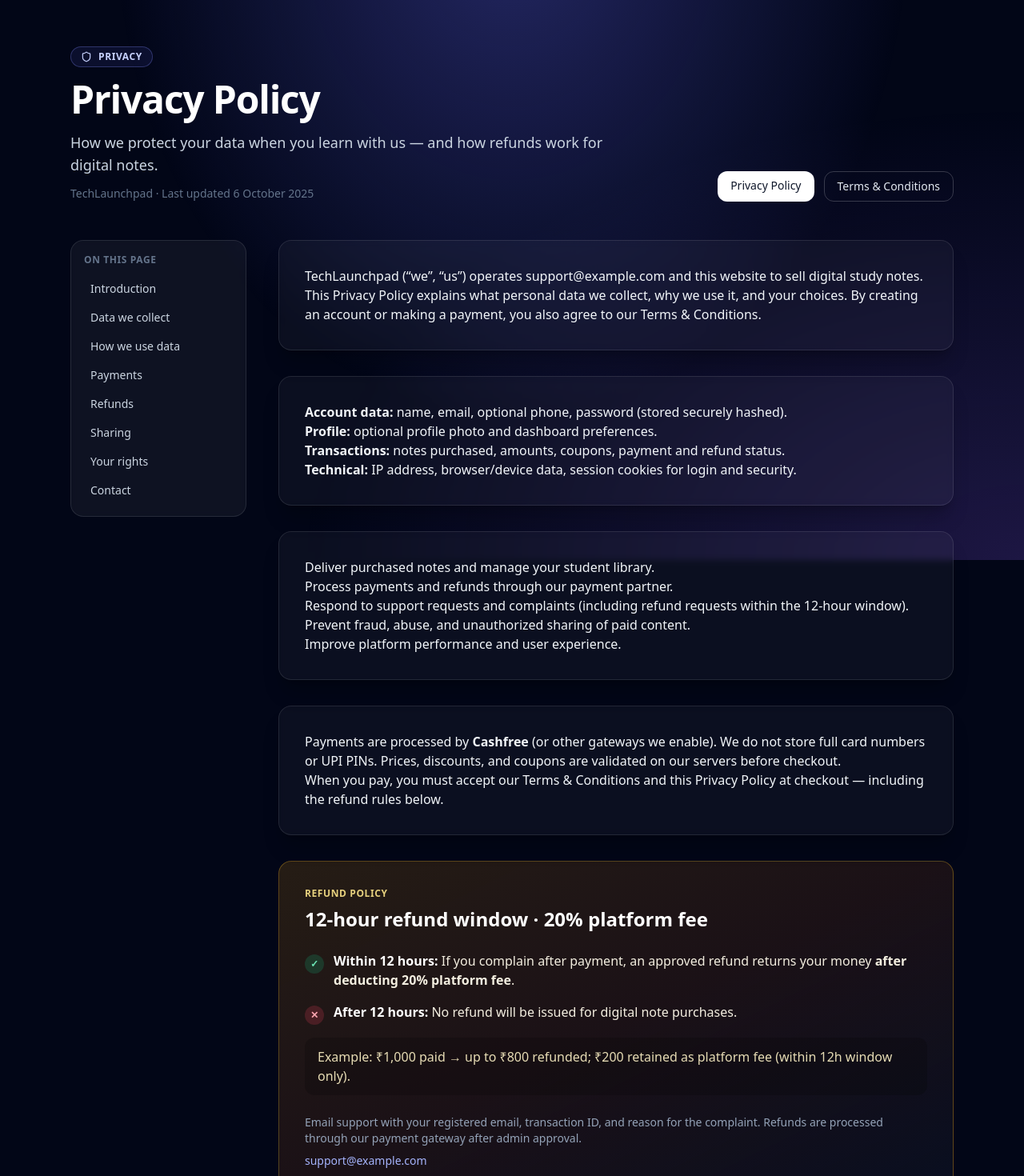
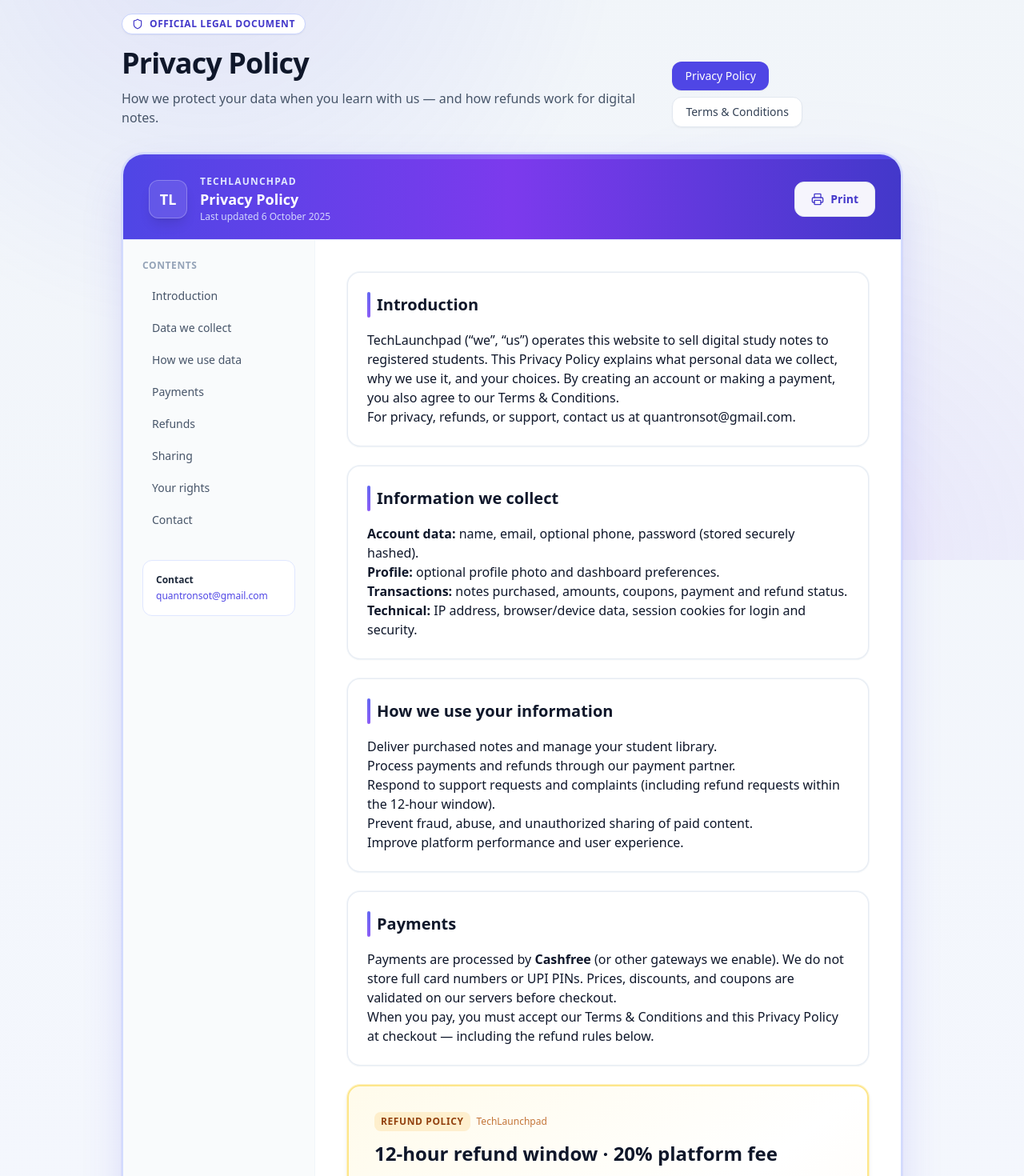
Before and after one commit to SHPDH09/premium-notes-marketplace, a Next.js app: page /privacy in a window 1280 px wide. Shown: the part 100-1570 px from the top of the page at 80% size. Built offline with nearby package versions, Linux system fonts and the light colour scheme; no server answers.

Commit message:
feat(ui): premium branded legal pages, testimonials, support email
Redesign privacy/terms in framed document layout with print button.
Premium gradient testimonial cards. Default support email quantronsot@gmail.com.

Co-authored-by: RAUNAK KUMAR <SHPDH09@users.noreply.github.com>

```diff
--- a/src/app/globals.css
+++ b/src/app/globals.css
@@ -17,3 +17,22 @@ body {
     text-wrap: balance;
   }
 }
+
+@media print {
+  @page {
+    margin: 1.2cm;
+  }
+
+  body {
+    background: white !important;
+  }
+
+  .no-print {
+    display: none !important;
+  }
+
+  #legal-document {
+    box-shadow: none !important;
+    border: 1px solid #c7d2fe !important;
+  }
+}
--- a/src/app/privacy/page.tsx
+++ b/src/app/privacy/page.tsx
@@ -31,16 +31,20 @@ export default function PrivacyPolicyPage() {
       subtitle="How we protect your data when you learn with us — and how refunds work for digital notes."
       nav={nav}
     >
-      <LegalSection id="intro">
+      <LegalSection id="intro" title="Introduction">
         <p>
-          {brand.name} (&ldquo;we&rdquo;, &ldquo;us&rdquo;) operates {brand.supportEmail} and this website to sell
-          digital study notes. This Privacy Policy explains what personal data we collect, why we use it, and your
+          {brand.name} (&ldquo;we&rdquo;, &ldquo;us&rdquo;) operates this website to sell digital study notes to
+          registered students. This Privacy Policy explains what personal data we collect, why we use it, and your
           choices. By creating an account or making a payment, you also agree to our{" "}
           <Link href="/terms">Terms &amp; Conditions</Link>.
         </p>
+        <p>
+          For privacy, refunds, or support, contact us at{" "}
+          <a href={`mailto:${brand.supportEmail}`}>{brand.supportEmail}</a>.
+        </p>
       </LegalSection>
 
-      <LegalSection id="data">
+      <LegalSection id="data" title="Information we collect">
         <ul>
           <li>
             <strong>Account data:</strong> name, email, optional phone, password (stored securely hashed).
@@ -57,7 +61,7 @@ export default function PrivacyPolicyPage() {
         </ul>
       </LegalSection>
 
-      <LegalSection id="use">
+      <LegalSection id="use" title="How we use your information">
         <ul>
           <li>Deliver purchased notes and manage your student library.</li>
           <li>Process payments and refunds through our payment partner.</li>
@@ -67,7 +71,7 @@ export default function PrivacyPolicyPage() {
         </ul>
       </LegalSection>
 
-      <LegalSection id="payments">
+      <LegalSection id="payments" title="Payments">
         <p>
           Payments are processed by <strong>Cashfree</strong> (or other gateways we enable). We do not store full
           card numbers or UPI PINs. Prices, discounts, and coupons are validated on our servers before checkout.
@@ -80,14 +84,14 @@ export default function PrivacyPolicyPage() {
 
       <RefundHighlightCard />
 
-      <LegalSection id="refunds-detail">
+      <LegalSection id="refunds-detail" title="Refund details">
         <p>{refundPolicyParagraphs.withinWindow}</p>
         <p>{refundPolicyParagraphs.afterWindow}</p>
         <p>{refundPolicyParagraphs.partialRefunds}</p>
         <p>{refundPolicyParagraphs.howToRequest}</p>
       </LegalSection>
 
-      <LegalSection id="sharing">
+      <LegalSection id="sharing" title="Data sharing">
         <p>
           We share data only with trusted providers (hosting, database, file storage, payment processing) under
           contracts that require them to protect your information. We do <strong>not</strong> sell your personal
@@ -95,7 +99,7 @@ export default function PrivacyPolicyPage() {
         </p>
       </LegalSection>
 
-      <LegalSection id="rights">
+      <LegalSection id="rights" title="Your rights">
         <p>
           You may update your profile, change your password, or request deletion of your account by emailing{" "}
           <a href={`mailto:${brand.supportEmail}`}>{brand.supportEmail}</a>. You may request a copy of personal data
@@ -103,7 +107,7 @@ export default function PrivacyPolicyPage() {
         </p>
       </LegalSection>
 
-      <LegalSection id="contact">
+      <LegalSection id="contact" title="Contact">
         <p>
           Privacy or refund questions:{" "}
           <a href={`mailto:${brand.supportEmail}`}>{brand.supportEmail}</a>
--- /dev/null
+++ b/src/components/legal/legal-document-chrome.tsx
@@ -0,0 +1,37 @@
+"use client";
+
+import { Printer } from "lucide-react";
+import { brand } from "@/config/brand";
+import { Button } from "@/components/ui/button";
+
+export function LegalDocumentChrome({
+  docTitle,
+  lastUpdated,
+}: {
+  docTitle: string;
+  lastUpdated: string;
+}) {
+  return (
+    <div className="no-print flex flex-wrap items-center justify-between gap-4 border-b border-indigo-100 bg-gradient-to-r from-indigo-600 via-violet-600 to-indigo-700 px-6 py-5 sm:px-8">
+      <div className="flex items-center gap-4">
+        <div className="flex h-12 w-12 items-center justify-center rounded-xl border border-white/25 bg-white/10 text-lg font-bold text-white shadow-lg backdrop-blur-sm">
+          {brand.logoText}
+        </div>
+        <div>
+          <p className="text-xs font-semibold uppercase tracking-widest text-indigo-100">{brand.name}</p>
+          <p className="text-lg font-semibold text-white">{docTitle}</p>
+          <p className="text-xs text-indigo-100/90">Last updated {lastUpdated}</p>
+        </div>
+      </div>
+      <Button
+        type="button"
+        variant="secondary"
+        className="gap-2 bg-white/95 text-indigo-700 hover:bg-white"
+        onClick={() => window.print()}
+      >
+        <Printer className="h-4 w-4" />
+        Print
+      </Button>
+    </div>
+  );
+}
--- a/src/components/legal/legal-page-shell.tsx
+++ b/src/components/legal/legal-page-shell.tsx
@@ -5,6 +5,7 @@ import { brand } from "@/config/brand";
 import { LEGAL_LAST_UPDATED, refundPolicyParagraphs } from "@/lib/legal/refund-policy-content";
 import { PLATFORM_REFUND_FEE_PERCENT, REFUND_WINDOW_HOURS } from "@/lib/refund-policy";
 import { Shield, FileText } from "lucide-react";
+import { LegalDocumentChrome } from "@/components/legal/legal-document-chrome";
 
 type NavItem = { id: string; label: string };
 
@@ -24,43 +25,38 @@ export function LegalPageShell({
   const Icon = variant === "privacy" ? Shield : FileText;
 
   return (
-    <div className="min-h-screen bg-slate-950 text-slate-100">
-      <div className="pointer-events-none fixed inset-0 bg-[radial-gradient(ellipse_at_top,_rgba(99,102,241,0.35),transparent_55%),radial-gradient(ellipse_at_bottom_right,_rgba(139,92,246,0.2),transparent_50%)]" />
+    <div className="min-h-screen bg-gradient-to-b from-slate-100 via-indigo-50/40 to-slate-100 print:bg-white">
+      <div className="pointer-events-none fixed inset-0 bg-[radial-gradient(circle_at_20%_0%,rgba(99,102,241,0.12),transparent_40%),radial-gradient(circle_at_80%_100%,rgba(139,92,246,0.1),transparent_45%)] print:hidden" />
       <div className="relative">
-        <div className="border-b border-white/10 bg-slate-950/80 backdrop-blur-md">
         <PublicNavbar />
-        </div>
 
-        <header className="mx-auto max-w-6xl px-4 pb-12 pt-14 sm:px-6 lg:pt-20">
+        <header className="no-print mx-auto max-w-5xl px-4 pb-8 pt-10 sm:px-6">
           <div className="flex flex-col gap-6 lg:flex-row lg:items-end lg:justify-between">
             <div>
-              <div className="inline-flex items-center gap-2 rounded-full border border-indigo-400/30 bg-indigo-500/10 px-3 py-1 text-xs font-semibold uppercase tracking-wider text-indigo-200">
+              <div className="inline-flex items-center gap-2 rounded-full border border-indigo-200 bg-white px-3 py-1 text-xs font-semibold uppercase tracking-wider text-indigo-700 shadow-sm">
                 <Icon className="h-3.5 w-3.5" />
-                {variant === "privacy" ? "Privacy" : "Terms"}
+                Official legal document
               </div>
-              <h1 className="mt-4 text-4xl font-bold tracking-tight text-white sm:text-5xl">{title}</h1>
-              <p className="mt-4 max-w-2xl text-lg text-slate-300">{subtitle}</p>
-              <p className="mt-3 text-sm text-slate-500">
-                {brand.name} · Last updated {LEGAL_LAST_UPDATED}
-              </p>
+              <h1 className="mt-4 text-3xl font-bold tracking-tight text-slate-900 sm:text-4xl">{title}</h1>
+              <p className="mt-3 max-w-2xl text-slate-600">{subtitle}</p>
             </div>
-            <div className="flex flex-wrap gap-3 text-sm">
+            <div className="flex flex-wrap gap-2 text-sm">
               <Link
                 href="/privacy"
-                className={`rounded-xl px-4 py-2 font-medium transition ${
+                className={`rounded-xl px-4 py-2 font-medium shadow-sm transition ${
                   variant === "privacy"
-                    ? "bg-white text-slate-900"
-                    : "border border-white/20 text-slate-200 hover:bg-white/10"
+                    ? "bg-indigo-600 text-white"
+                    : "border border-slate-200 bg-white text-slate-700 hover:border-indigo-200"
                 }`}
               >
                 Privacy Policy
               </Link>
               <Link
                 href="/terms"
-                className={`rounded-xl px-4 py-2 font-medium transition ${
+                className={`rounded-xl px-4 py-2 font-medium shadow-sm transition ${
                   variant === "terms"
-                    ? "bg-white text-slate-900"
-                    : "border border-white/20 text-slate-200 hover:bg-white/10"
+                    ? "bg-indigo-600 text-white"
+                    : "border border-slate-200 bg-white text-slate-700 hover:border-indigo-200"
                 }`}
               >
                 Terms &amp; Conditions
@@ -69,26 +65,47 @@ export function LegalPageShell({
           </div>
         </header>
 
-        <div className="mx-auto grid max-w-6xl gap-10 px-4 pb-20 sm:px-6 lg:grid-cols-[220px_1fr]">
-          <aside className="hidden lg:block">
-            <nav className="sticky top-24 space-y-1 rounded-2xl border border-white/10 bg-white/5 p-4 text-sm backdrop-blur-sm">
-              <p className="mb-3 text-xs font-semibold uppercase tracking-wider text-slate-500">On this page</p>
+        <div className="mx-auto max-w-5xl px-4 pb-16 sm:px-6 print:max-w-none print:px-0">
+          {/* Premium branded frame */}
+          <div
+            id="legal-document"
+            className="overflow-hidden rounded-[1.75rem] border-2 border-indigo-200/80 bg-white shadow-[0_25px_60px_-15px_rgba(79,70,229,0.25)] ring-1 ring-indigo-500/10 print:rounded-none print:border print:shadow-none"
+          >
+            <div className="h-1.5 bg-gradient-to-r from-indigo-600 via-violet-500 to-indigo-600 print:hidden" />
+            <LegalDocumentChrome docTitle={title} lastUpdated={LEGAL_LAST_UPDATED} />
+
+            <div className="grid gap-0 lg:grid-cols-[240px_1fr]">
+              <aside className="no-print hidden border-r border-slate-100 bg-slate-50/80 p-6 lg:block">
+                <p className="mb-3 text-xs font-bold uppercase tracking-wider text-slate-400">Contents</p>
+                <nav className="space-y-1 text-sm">
                   {nav.map((item) => (
                     <a
                       key={item.id}
                       href={`#${item.id}`}
-                  className="block rounded-lg px-2 py-1.5 text-slate-300 transition hover:bg-white/10 hover:text-white"
+                      className="block rounded-lg px-3 py-2 text-slate-600 transition hover:bg-white hover:text-indigo-700 hover:shadow-sm"
                     >
                       {item.label}
                     </a>
                   ))}
                 </nav>
+                <div className="mt-8 rounded-xl border border-indigo-100 bg-white p-4 text-xs text-slate-500">
+                  <p className="font-semibold text-slate-800">Contact</p>
+                  <a href={`mailto:${brand.supportEmail}`} className="mt-1 block break-all text-indigo-600">
+                    {brand.supportEmail}
+                  </a>
+                </div>
               </aside>
 
-          <div className="space-y-8">{children}</div>
+              <div className="space-y-6 p-6 sm:p-8 lg:p-10">{children}</div>
             </div>
 
-        <div className="border-t border-white/10 bg-slate-950">
+            <div className="border-t border-indigo-100 bg-gradient-to-r from-slate-50 to-indigo-50/50 px-6 py-4 text-center text-xs text-slate-500 sm:px-8">
+              © {new Date().getFullYear()} {brand.name}. All rights reserved.
+            </div>
+          </div>
+        </div>
+
+        <div className="no-print">
           <SiteFooter />
         </div>
       </div>
@@ -108,11 +125,16 @@ export function LegalSection({
   return (
     <section
       id={id}
-      className="scroll-mt-28 rounded-2xl border border-white/10 bg-white/[0.04] p-6 shadow-xl shadow-black/20 backdrop-blur-sm sm:p-8"
+      className="scroll-mt-28 rounded-2xl border border-slate-200/80 bg-white p-6 shadow-sm ring-1 ring-slate-100 print:break-inside-avoid print:shadow-none"
     >
-      {title ? <h2 className="text-xl font-semibold text-white sm:text-2xl">{title}</h2> : null}
+      {title ? (
+        <h2 className="flex items-center gap-2 text-xl font-semibold text-slate-900">
+          <span className="h-8 w-1 rounded-full bg-gradient-to-b from-indigo-500 to-violet-500" />
+          {title}
+        </h2>
+      ) : null}
       <div
-        className={`prose prose-invert max-w-none prose-p:text-slate-300 prose-li:text-slate-300 prose-strong:text-white prose-a:text-indigo-300 hover:prose-a:text-indigo-200 ${title ? "mt-4" : ""}`}
+        className={`prose prose-slate max-w-none prose-headings:text-slate-900 prose-a:text-indigo-600 ${title ? "mt-4" : ""}`}
       >
         {children}
       </div>
@@ -124,41 +146,41 @@ export function RefundHighlightCard() {
   return (
     <div
       id="refunds"
-      className="scroll-mt-28 overflow-hidden rounded-2xl border border-amber-400/30 bg-gradient-to-br from-amber-500/15 via-orange-500/10 to-slate-900/50 p-6 sm:p-8"
+      className="scroll-mt-28 overflow-hidden rounded-2xl border-2 border-amber-200 bg-gradient-to-br from-amber-50 via-white to-orange-50 p-6 shadow-md ring-1 ring-amber-100 sm:p-8 print:break-inside-avoid"
     >
-      <p className="text-xs font-bold uppercase tracking-wider text-amber-200/90">Refund policy</p>
-      <h2 className="mt-2 text-2xl font-bold text-white">{refundPolicyParagraphs.headline}</h2>
-      <ul className="mt-6 space-y-4 text-sm leading-relaxed text-amber-50/95 sm:text-base">
-        <li className="flex gap-3">
-          <span className="mt-1 flex h-6 w-6 shrink-0 items-center justify-center rounded-full bg-emerald-500/20 text-xs font-bold text-emerald-300">
+      <div className="flex items-center gap-2">
+        <span className="rounded-lg bg-amber-500/15 px-2 py-1 text-xs font-bold uppercase tracking-wider text-amber-800">
+          Refund policy
+        </span>
+        <span className="text-xs font-medium text-amber-700/80">{brand.name}</span>
+      </div>
+      <h2 className="mt-3 text-2xl font-bold text-slate-900">{refundPolicyParagraphs.headline}</h2>
+      <ul className="mt-6 space-y-4 text-sm leading-relaxed text-slate-700 sm:text-base">
+        <li className="flex gap-3 rounded-xl border border-emerald-100 bg-emerald-50/80 p-4">
+          <span className="flex h-7 w-7 shrink-0 items-center justify-center rounded-full bg-emerald-600 text-xs font-bold text-white">
             ✓
           </span>
           <span>
-            <strong className="text-white">Within {REFUND_WINDOW_HOURS} hours:</strong> If you complain after
-            payment, an approved refund returns your money <strong>after deducting {PLATFORM_REFUND_FEE_PERCENT}%
-            platform fee</strong>.
+            <strong>Within {REFUND_WINDOW_HOURS} hours:</strong> If you complain after payment, an approved refund
+            returns your money <strong>after deducting {PLATFORM_REFUND_FEE_PERCENT}% platform fee</strong>.
           </span>
         </li>
-        <li className="flex gap-3">
-          <span className="mt-1 flex h-6 w-6 shrink-0 items-center justify-center rounded-full bg-rose-500/20 text-xs font-bold text-rose-300">
+        <li className="flex gap-3 rounded-xl border border-rose-100 bg-rose-50/80 p-4">
+          <span className="flex h-7 w-7 shrink-0 items-center justify-center rounded-full bg-rose-600 text-xs font-bold text-white">
             ✕
           </span>
           <span>
-            <strong className="text-white">After {REFUND_WINDOW_HOURS} hours:</strong> No refund will be
-            issued for digital note purchases.
+            <strong>After {REFUND_WINDOW_HOURS} hours:</strong> No refund will be issued for digital note purchases.
           </span>
         </li>
-        <li className="rounded-xl bg-black/20 px-4 py-3 text-amber-100/90">
-          Example: ₹1,000 paid → up to ₹{(1000 * (1 - PLATFORM_REFUND_FEE_PERCENT / 100)).toFixed(0)} refunded;
-          ₹{(1000 * (PLATFORM_REFUND_FEE_PERCENT / 100)).toFixed(0)} retained as platform fee (within{" "}
-          {REFUND_WINDOW_HOURS}h window only).
+        <li className="rounded-xl border border-amber-200 bg-white/80 px-4 py-3 text-amber-950">
+          Example: ₹1,000 paid → up to ₹{(1000 * (1 - PLATFORM_REFUND_FEE_PERCENT / 100)).toFixed(0)} refunded; ₹
+          {(1000 * (PLATFORM_REFUND_FEE_PERCENT / 100)).toFixed(0)} platform fee (within {REFUND_WINDOW_HOURS}h only).
         </li>
       </ul>
-      <p className="mt-6 text-sm text-slate-400">{refundPolicyParagraphs.howToRequest}</p>
-      <p className="mt-2 text-sm">
-        <a href={`mailto:${brand.supportEmail}`} className="font-medium text-indigo-300 hover:underline">
-          {brand.supportEmail}
-        </a>
+      <p className="mt-6 text-sm text-slate-600">{refundPolicyParagraphs.howToRequest}</p>
+      <p className="mt-2 text-sm font-medium text-indigo-700">
+        <a href={`mailto:${brand.supportEmail}`}>{brand.supportEmail}</a>
       </p>
     </div>
   );
--- a/src/config/brand.ts
+++ b/src/config/brand.ts
@@ -3,5 +3,5 @@ export const brand = {
   tagline: "Premium study notes for ambitious learners",
   logoText: process.env.NEXT_PUBLIC_BRAND_LOGO_TEXT ?? "TL",
   primaryColor: "indigo",
-  supportEmail: process.env.NEXT_PUBLIC_SUPPORT_EMAIL ?? "support@techlaunchpad.in",
+  supportEmail: process.env.NEXT_PUBLIC_SUPPORT_EMAIL ?? "quantronsot@gmail.com",
 } as const;
```
Also changed, not shown: src/components/home/student-spotlights-section.tsx (+46 -17 lines), 1 other file (tests, documents, lock files or other folders). Lines whose indentation alone changed are shown as unchanged.
